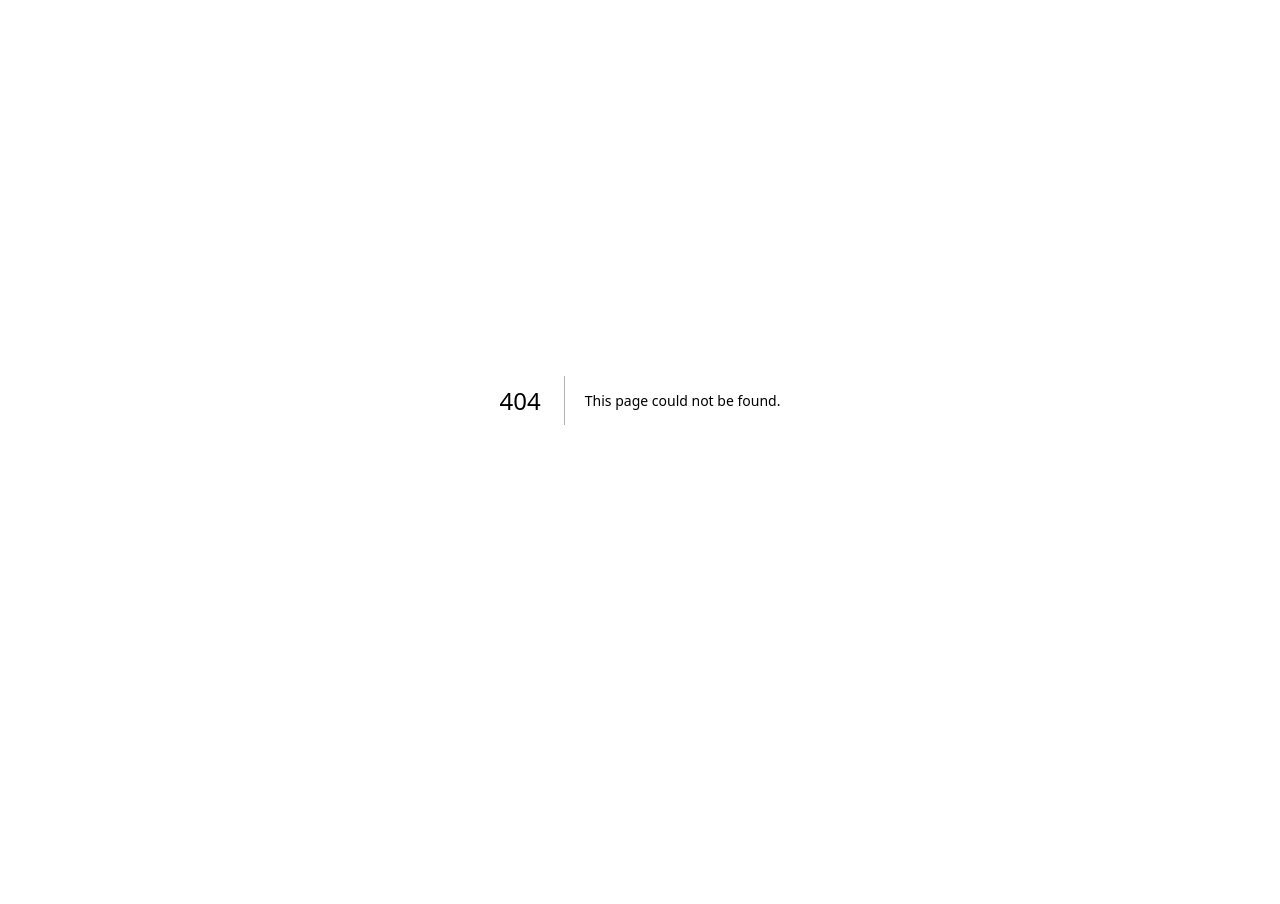
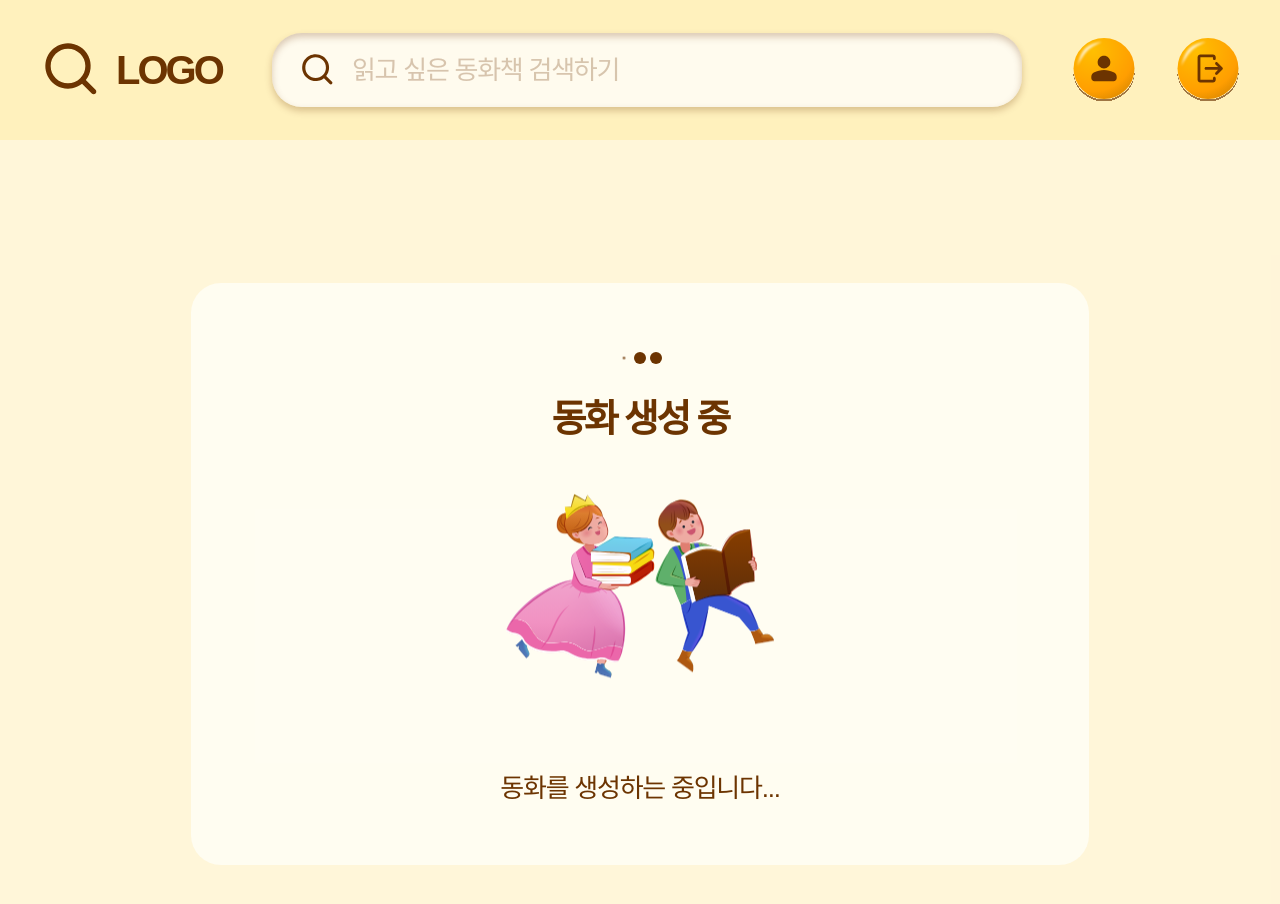
Before and after one commit to 25-capstone-design-kyonggiBucks/Web, a Next.js app: page /createLoading in a window 1280 px wide. Before the commit this address had no page. Shown: the top 904 px of the page. Before the commit the page ends 800 px from the top, so only its background shows below. Built offline with nearby package versions, Linux system fonts and the light colour scheme; a web font is replaced by a local one.

Commit message:
feat: 동화 생성 로딩 화면 구현

```diff
--- /dev/null
+++ b/app/(with-navbar)/createLoading/page.tsx
@@ -0,0 +1,41 @@
+import Image from "next/image";
+import { PulseLoader } from "react-spinners";
+
+export default function CreatingLoader() {
+  return (
+    <div className="flex min-h-screen justify-center bg-sub-color">
+      <div className="bg-[rgba(255,254,246,0.85)] w-[898px] h-[582px] rounded-[30px] mt-[143px] text-text-brown font-nanum leading-normal">
+        <div className="w-full flex flex-col text-center mt-[67px]">
+          {/*로딩 스피닝 - 작동안되는데 나중에 손보기*/}
+          <div className="flex justify-center mb-[25px]">
+            <PulseLoader color="#6C3401" size={12} loading={true} />
+          </div>
+          <p className="text-[38px] font-extrabold tracking-[-0.071em] mb-[48px]">
+            동화 생성 중
+          </p>
+          <div className="flex justify-center">
+            <div className="mb-[50px] flex flex-row w-full justify-center h-[223px]">
+              <Image
+                src={"/icons/create-loading-princess.svg"}
+                alt="공주 로딩 이미지"
+                width={150}
+                height={185}
+                className="animate-bounce-motion"
+              />
+              <Image
+                src={"/icons/create-loading-prince.svg"}
+                alt="왕자 로딩 이미지"
+                width={120}
+                height={175}
+                className="animate-bounce-motion"
+              />
+            </div>
+          </div>
+          <p className="text-[26px] font-normal tracking-[-0.048em]">
+            동화를 생성하는 중입니다...
+          </p>
+        </div>
+      </div>
+    </div>
+  );
+}
--- a/tailwind.config.js
+++ b/tailwind.config.js
@@ -16,9 +16,14 @@ module.exports = {
           "0%, 100%": { transform: "translateY(-30%)" },
           "50%": { transform: "translateY(30%)" },
         },
+        "bounce-motion": {
+          "0%, 100%": { transform: "translateY(-10%)" },
+          "50%": { transform: "translateY(10%)" },
+        },
       },
       animation: {
         "bounce-bar": "bounce-bar 1.8s ease-in-out infinite",
+        "bounce-motion": "bounce-motion 1.8s ease-in-out infinite",
       },
     },
   },
```
Also changed, not shown: app/(with-navbar)/guideLoading/page.tsx (renamed from app/(with-navbar)/loading/page.tsx), public/icons/create-loading-prince.svg (added), public/icons/create-loading-princess.svg (added).
